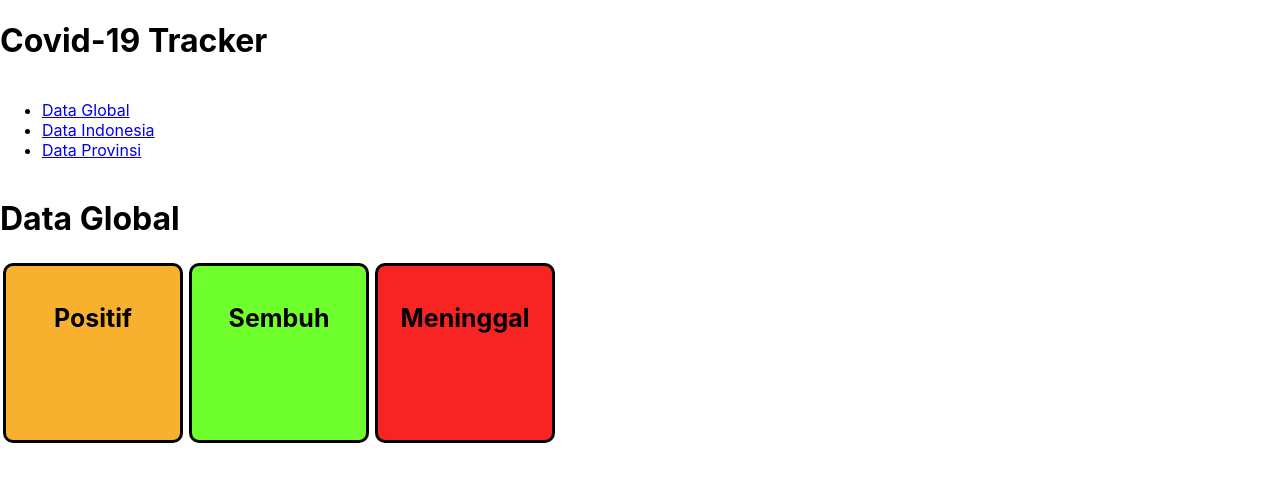
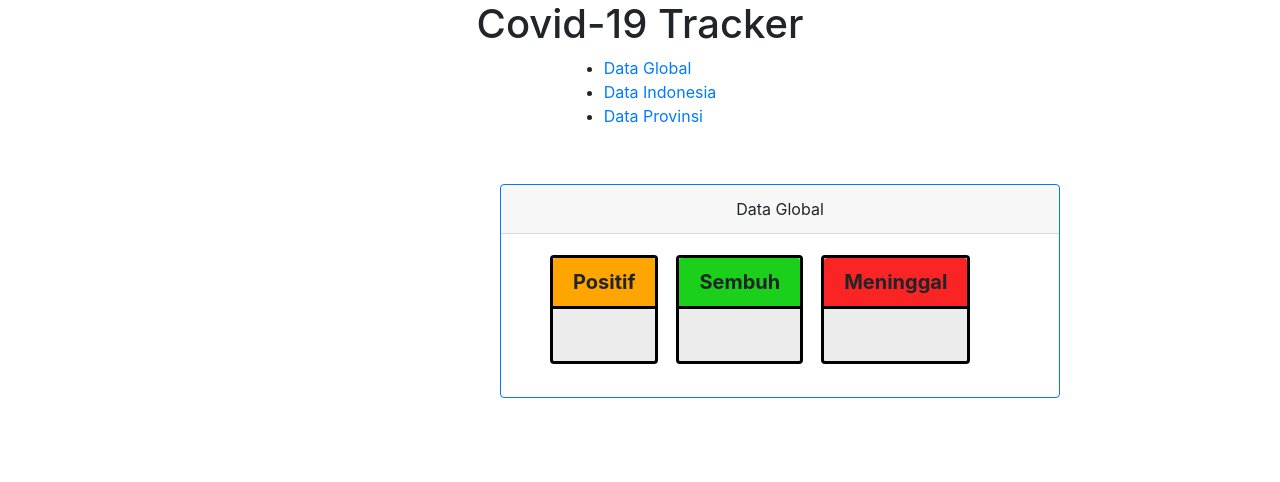
Before and after one commit to IPutuTiksnaWiratama/Covid-Tracker, a React (Create React App) app in the folder covid-tracker/: page /data_global in a window 1280 px wide. Shown: the top 482 px of the page. Built offline with nearby package versions, Linux system fonts and the light colour scheme; no server answers.

Commit message:
commit 7 - Mencoba styling menggunakan bootstrap di card global

```diff
--- a/covid-tracker/src/App.css
+++ b/covid-tracker/src/App.css
@@ -42,3 +42,11 @@
   font-weight: bold;
   background-color:rgb(248, 36, 36);
 }
+
+.warna{
+  background-color:rgb(247, 177, 47);
+}
+
+.tengah{
+  margin-left: 12px;
+}
--- a/covid-tracker/src/App.js
+++ b/covid-tracker/src/App.js
@@ -7,6 +7,7 @@ const App = () => {
   return(
     <Router>
       <div>
+        <center>
         <h1>
           Covid-19 Tracker
         </h1>
@@ -31,6 +32,7 @@ const App = () => {
             </ul>
           </table>
         </nav>
+        </center>
       </div>
       <Switch>
         <Route path="/data_global">
--- a/covid-tracker/src/halaman/data_global/CardGlobal.js
+++ b/covid-tracker/src/halaman/data_global/CardGlobal.js
@@ -1,5 +1,7 @@
 import React, {useEffect, useState } from 'react';
 import axios from "axios"
+import { Card } from "react-bootstrap";
+import "bootstrap/dist/css/bootstrap.min.css";
 import NumberFormat from "react-number-format";
 
 const CardGlobal = () => {
@@ -17,26 +19,49 @@ const CardGlobal = () => {
  }, []);
   return(
         <>
+        <div className = "tengah">
             <tr>
                 <th>
-                    <h1 className = "card1">
-                        <p>Positif</p>
-                        <NumberFormat value={jumlahKasus} thousandSeparator={true} displayType={'text'}/>
-                    </h1>
+                <Card className = "ml-3" style={{
+                    borderWidth: '3px',
+                    borderColor: 'black',
+                    background: '#ececec',
+                    textAlign: 'center',
+                    }}>
+                <Card.Header style = {{ background: 'orange', borderWidth: '3px', borderColor: 'black' }}>Positif</Card.Header>
+                    <Card.Body>
+                        <Card.Title> <NumberFormat value={jumlahKasus} thousandSeparator={true} displayType={'text'}/> </Card.Title>
+                    </Card.Body>
+                </Card>
                 </th>
                 <th>
-                    <h1 className = "card2">
-                        <p>Sembuh</p>
-                        <NumberFormat value={sembuh} thousandSeparator={true} displayType={'text'}/>
-                    </h1>
+                <Card className = "ml-3" style={{
+                    borderWidth: '3px',
+                    borderColor: 'black',
+                    background: '#ececec',
+                    textAlign: 'center',
+                    }}>
+                <Card.Header style = {{ background: '#1ad01a', borderWidth: '3px', borderColor: 'black' }}>Sembuh</Card.Header>
+                    <Card.Body>
+                        <Card.Title> <NumberFormat value={sembuh} thousandSeparator={true} displayType={'text'}/> </Card.Title>
+                    </Card.Body>
+                </Card>
                 </th>
                 <th>
-                    <h1 className = "card3">
-                        <p>Meninggal</p>
-                        <NumberFormat value={meninggal} thousandSeparator={true} displayType={'text'}/>
-                    </h1>
+                <Card className = "ml-3" style={{
+                    borderWidth: '3px',
+                    borderColor: 'black',
+                    background: '#ececec',
+                    textAlign: 'center',
+                    }}>
+                <Card.Header style = {{ background: '#fb2424', borderWidth: '3px', borderColor: 'black' }}>Meninggal</Card.Header>
+                    <Card.Body>
+                        <Card.Title> <NumberFormat value={meninggal} thousandSeparator={true} displayType={'text'}/> </Card.Title>
+                    </Card.Body>
+                </Card>
                 </th>
             </tr>
+            </div>
         </>
   );
 };
--- a/covid-tracker/src/halaman/data_global/index.js
+++ b/covid-tracker/src/halaman/data_global/index.js
@@ -1,14 +1,22 @@
 import React from 'react'
 import CardGlobal from './CardGlobal'
 import '../../App.css'
+import { Card } from "react-bootstrap";
+import "bootstrap/dist/css/bootstrap.min.css";
 
 const Data_global = () => {
     return(
         <div>
-           <h1>
-               Data Global
-            </h1>
-            <CardGlobal/>
+            <Card border="primary" style={{
+                    marginLeft: '500px',
+                    marginTop: '40px',
+                    width: '35rem',
+                    textAlign: 'center' }}>
+                <Card.Header>Data Global</Card.Header>
+                    <Card.Body>
+                        <Card.Title><CardGlobal/></Card.Title>
+                    </Card.Body>
+            </Card>
         </div>
     );
 };
```
Also changed, not shown: 1 other file (tests, documents, lock files or other folders).
